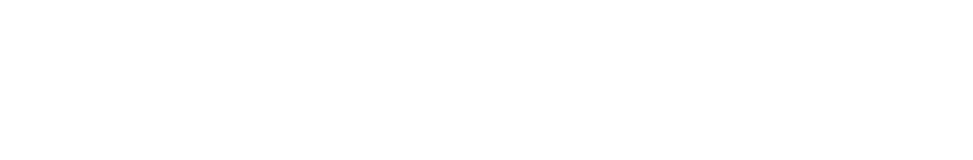
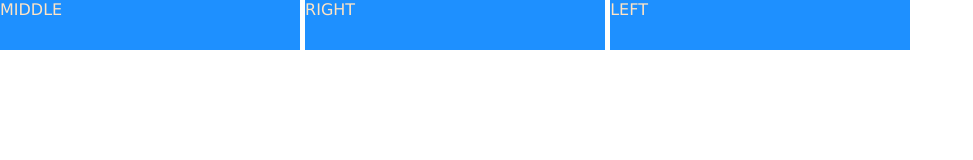
Before and after one commit to olexandros/swipe-down-arrow, a plain HTML site: page index.html in a window 1280 px wide. Shown: the whole page, without its empty margins (0-973 px from the left). Drawn offline with Linux system fonts and the light colour scheme.

Commit message:
Тестова заготівка. Підключено файл css

```diff
--- a/anim.css
+++ b/anim.css
@@ -0,0 +1,13 @@
+* {
+     margin: 0;
+     padding: 0;
+     font-family: Verdana, Geneva, Tahoma, sans-serif;
+}
+
+span {
+     background-color: dodgerblue;
+     color: bisque;
+     display: inline-block;
+     height: 50px;
+     width: 300px;
+}
--- a/index.html
+++ b/index.html
@@ -5,8 +5,13 @@
      <meta http-equiv="X-UA-Compatible" content="IE=edge">
      <meta name="viewport" content="width=device-width, initial-scale=1.0">
      <title>Swipe Down Arrows</title>
+     <link rel="stylesheet" href="anim.css">
 </head>
 <body>
-     <!-- Тут буде код -->
+     <div class="container">
+          <span class="middle-part">MIDDLE</span>
+          <span class="right-part">RIGHT</span>
+          <span class="left-part">LEFT</span>
+     </div>
 </body>
 </html>
```
